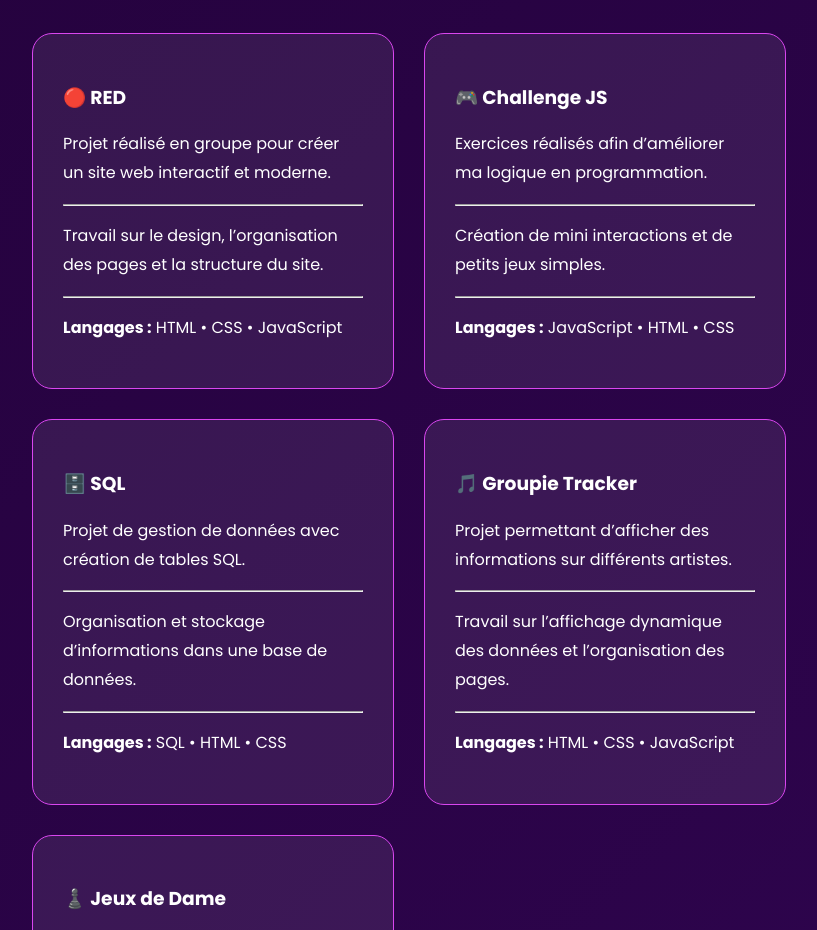
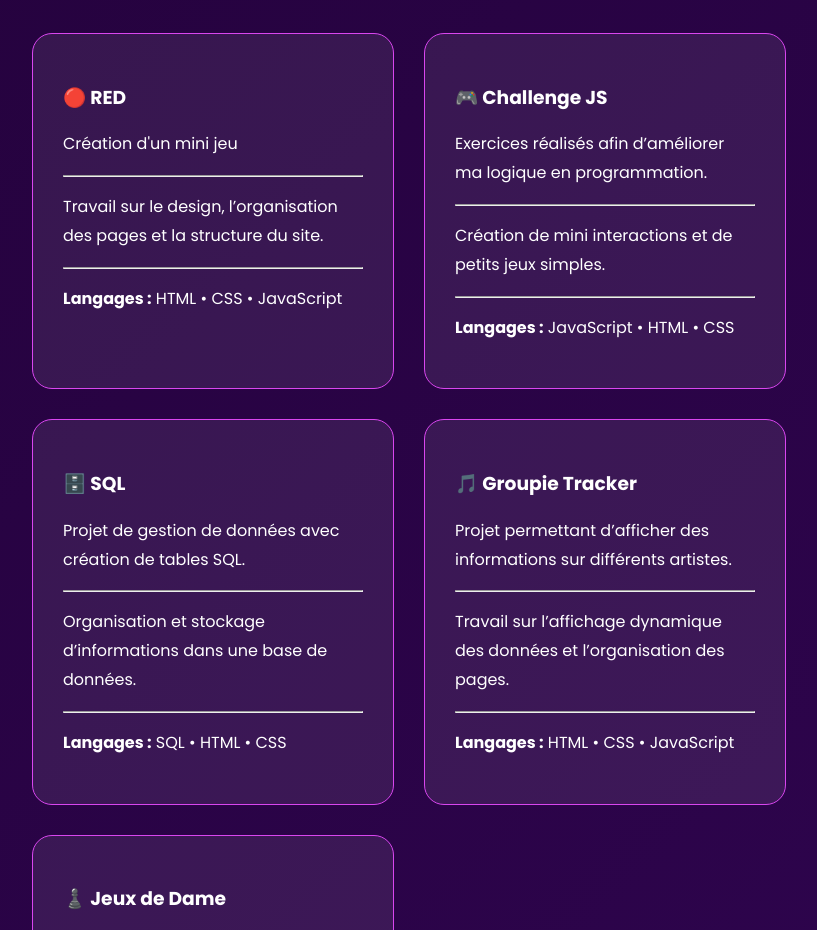
Before and after one commit to Mariam59190/Mon-porte-folio, a plain HTML site: page index.html in a window 1280 px wide. Shown: the part 2900-3830 px from the top of the page, without its empty margins (38-855 px from the left). Drawn offline with Linux system fonts and the light colour scheme.

Commit message:
modification des codes

```diff
--- a/index.html
+++ b/index.html
@@ -132,9 +132,7 @@
 
             <h3>🔴 RED</h3>
 
-            <p>
-                Projet réalisé en groupe pour créer
-                un site web interactif et moderne.
+            <p>Création d'un mini jeu </p>
             </p>
 
             <hr>
```
